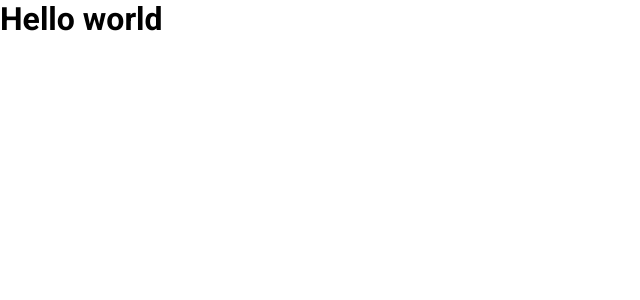
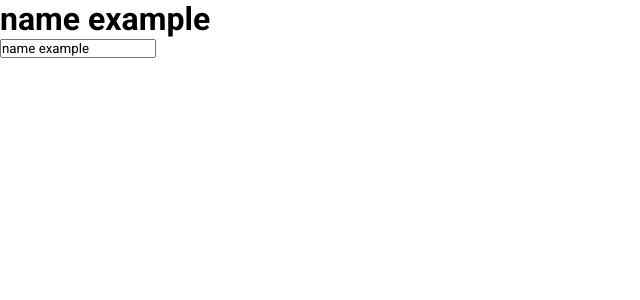
Before and after one commit to felipe-sant/template-react, a React (Create React App) app: page / in a window 1280 px wide. Shown: the top 300 px of the page, without its empty margins (0-640 px from the left). Built offline with nearby package versions, Linux system fonts and the light colour scheme.

Commit message:
feat: adicionando react redux

```diff
--- a/src/App.tsx
+++ b/src/App.tsx
@@ -1,9 +1,9 @@
-import Routers from "./routers/Router";
+import Router from "./routers/Router";
 import "./styles/global.css";
 
 function App() {
   return (
-    <Routers />
+    <Router />
   );
 }
 
--- a/src/pages/Home.tsx
+++ b/src/pages/Home.tsx
@@ -1,9 +1,21 @@
+import { useSelector } from "react-redux"
 import css from "../styles/pages/home.module.css"
+import { AppDispatch, RootState } from "../store/store"
+import { setName } from "../store/reducers/example.reducer"
+import { useDispatch } from "react-redux"
 
 function Home() {
+    const dispatch = useDispatch<AppDispatch>()
+    const { name } = useSelector((state: RootState) => state.example)
+
     return (
         <main className={css.main}>
-            <h1>Hello world</h1>
+            <h1>{name}</h1>
+            <input
+                type="text"
+                value={name}
+                onChange={(e: React.ChangeEvent<HTMLInputElement>) => dispatch(setName(e.target.value))}
+            />
         </main>
     )
 }
--- a/src/routers/Router.tsx
+++ b/src/routers/Router.tsx
@@ -1,14 +1,22 @@
 import { Route, BrowserRouter, Routes as Switch } from "react-router-dom";
 import Home from "../pages/Home";
 import NotFound from "../pages/NotFound";
+import { Provider } from "react-redux"
+import store from "../store/store";
 
-export default function Router() {
+function Router() {
     return (
         <BrowserRouter>
             <Switch>
-        <Route path="/" element={<Home />} />
+                <Route path="/" element={
+                    <Provider store={store}>
+                        <Home />
+                    </Provider>
+                } />
                 <Route path="*" element={<NotFound />} />
             </Switch>
         </BrowserRouter>
     );
 }
+
+export default Router
--- /dev/null
+++ b/src/store/reducers/example.reducer.ts
@@ -0,0 +1,21 @@
+import { ActionReducerMapBuilder, createSlice, PayloadAction } from "@reduxjs/toolkit";
+import exampleState from "./example.state";
+import ExampleType from "../../types/reducers/Example.type";
+
+const exampleSlice = createSlice({
+    name: "example",
+    initialState: exampleState,
+    reducers: {
+        setName: (state: ExampleType, action: PayloadAction<string>) => {
+            state.name = action.payload
+        }
+    },
+    extraReducers: (builder: ActionReducerMapBuilder<ExampleType>) => {
+
+    }
+})
+
+const exampleReducer = exampleSlice.reducer
+
+export const { setName } = exampleSlice.actions
+export default exampleReducer
--- /dev/null
+++ b/src/store/reducers/example.state.ts
@@ -0,0 +1,7 @@
+import ExampleType from "../../types/reducers/Example.type";
+
+const exampleState: ExampleType = {
+    name: "name example"
+}
+
+export default exampleState
--- /dev/null
+++ b/src/store/store.ts
@@ -0,0 +1,12 @@
+import { configureStore } from "@reduxjs/toolkit";
+import exampleReducer from "./reducers/example.reducer";
+
+const store = configureStore({
+    reducer: {
+        example: exampleReducer
+    }
+})
+
+export default store
+export type RootState = ReturnType<typeof store.getState>;
+export type AppDispatch = typeof store.dispatch;
--- /dev/null
+++ b/src/types/reducers/Example.type.ts
@@ -0,0 +1,5 @@
+type ExampleType = {
+    name: string
+}
+
+export default ExampleType
```
Also changed, not shown: src/store/index.ts (deleted). Lines whose indentation alone changed are shown as unchanged.
